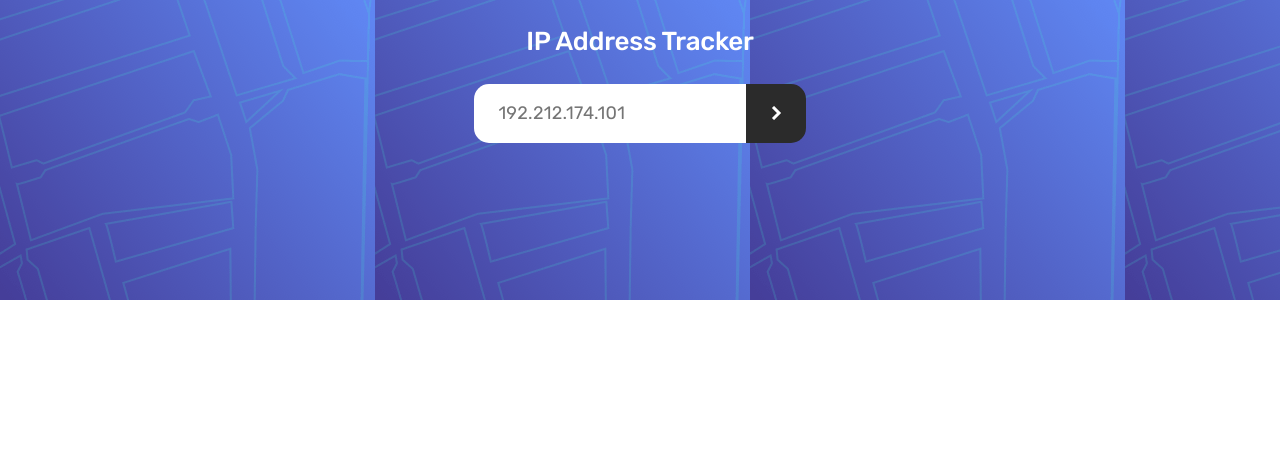
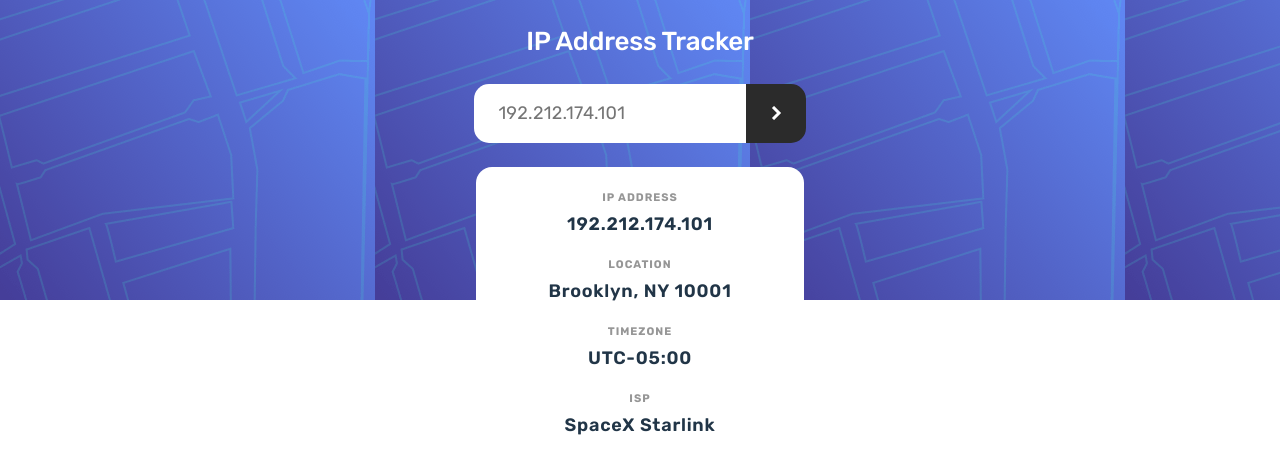
Before and after one commit to Simplify4Me2/ip-address-tracker, a React (Vite) app: page / in a window 1280 px wide. Shown: the top 474 px of the page. Built offline with nearby package versions, Linux system fonts and the light colour scheme.

Commit message:
add InfoSections

```diff
--- a/src/App.css
+++ b/src/App.css
@@ -2,13 +2,26 @@
   width: 100%;
   margin: 0 auto;
   text-align: center;
+  display: flex;
+  flex-direction: column;
 }
 
 header {
-  position: absolute;
   background-image: url("/images/pattern-bg-mobile.png");
   width: 100%;
   height: 18.75rem;
+}
+
+main {
+  display: flex;
+  flex-direction: column;
+  height: 16.35rem;
+  background-color: white;
+  align-self: center;
+  width: 20.5rem;
+  margin-top: -8.3rem;
+  border-radius: 16px;
+  padding: 1rem 0rem 1rem 0rem;
 }
 
 .app-title {
@@ -17,6 +30,24 @@ header {
   letter-spacing: -0.25px;
   color: white;
   margin-top: 1.4rem;
+}
+
+section {
+  margin: 0rem 1rem 0.3rem 1rem;
+}
+
+.section-title {
+  color: hsl(0, 0%, 59%);
+  font-size: 11px;
+  letter-spacing: 1px;
+  line-height: 11px;
+}
+
+p {
+  font-size: 18px;
+  letter-spacing: 0.75px;
+  font-weight: 600;
+  line-height: 6px;
 }
 
 form {
@@ -35,13 +66,6 @@ input {
   width: 15rem;
   letter-spacing: 0.25px;
   color: hsl(0, 0%, 59%);
-  /*
-  height: 3.5rem;
-  display: flex;
-  align-items: center;
-  padding-left: 1.3rem;
-  transform: translateY(3px);
-  outline-style: none; */
 
   &::placeholder {
     padding-left: 0.5rem;
@@ -61,9 +85,3 @@ button {
 img {
   margin-top: -0.5rem;
 }
-
-section {
-  display: block;
-  height: 15rem;
-  background-color: white;
-}
--- a/src/App.tsx
+++ b/src/App.tsx
@@ -1,20 +1,27 @@
-import './App.css'
-import arrowIcon from './assets/icon-arrow.svg'
+import "./App.css";
+import arrowIcon from "./assets/icon-arrow.svg";
+import { InfoSection } from "./components/InfoSection";
 
 function App() {
   return (
-    <main>
+    <>
       <header>
-        <h1 className='app-title'>IP Address Tracker</h1>
+        <h1 className="app-title">IP Address Tracker</h1>
         <form>
-          <input type='text' placeholder='192.212.174.101' />
-          <button type='submit'><img src={arrowIcon} /></button>
+          <input type="text" placeholder="192.212.174.101" />
+          <button type="submit">
+            <img src={arrowIcon} />
+          </button>
         </form>
       </header>
-      <section>
-      </section>
-    </main>
-  )
+      <main>
+        <InfoSection label="IP ADDRESS" value="192.212.174.101" />
+        <InfoSection label="LOCATION" value="Brooklyn, NY 10001" />
+        <InfoSection label="TIMEZONE" value="UTC-05:00" />
+        <InfoSection label="ISP" value="SpaceX Starlink" />
+      </main>
+    </>
+  );
 }
 
-export default App
+export default App;
--- /dev/null
+++ b/src/components/InfoSection.tsx
@@ -0,0 +1,13 @@
+type InfoSectionProps = {
+    label: string;
+    value: string;
+  };
+
+  export function InfoSection({ label, value }: InfoSectionProps) {
+    return (
+      <section>
+        <h1 className="section-title">{label}</h1>
+        <p>{value}</p>
+      </section>
+    );
+  }
```
